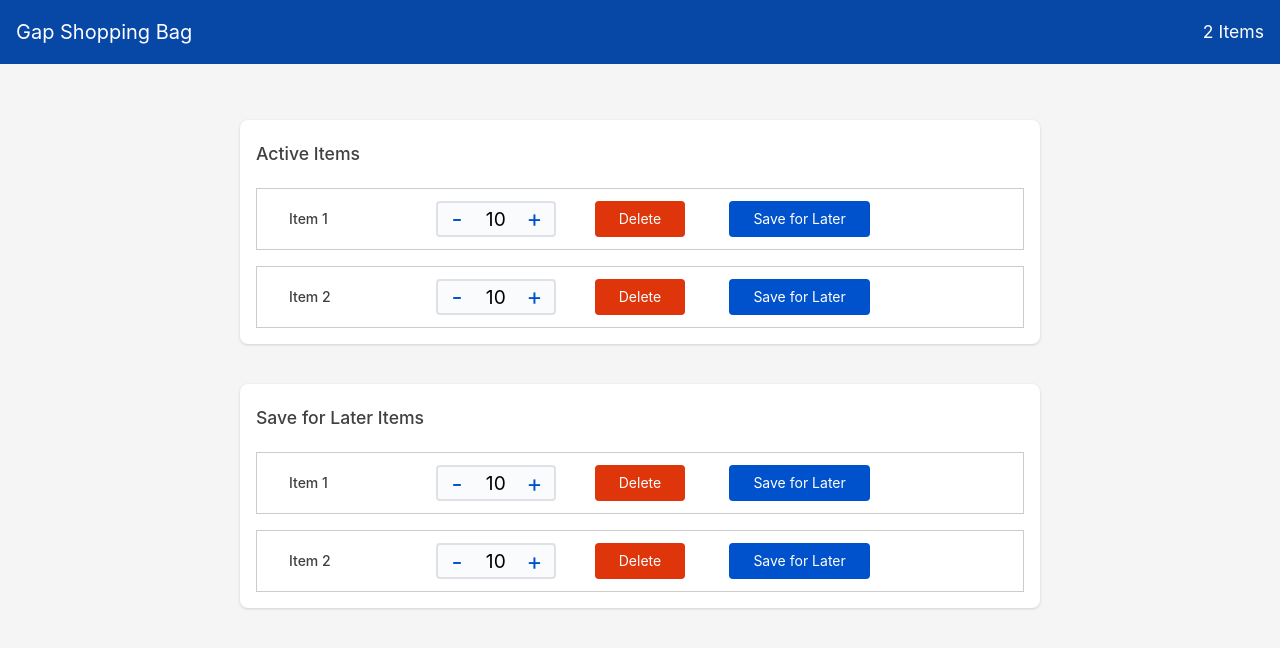
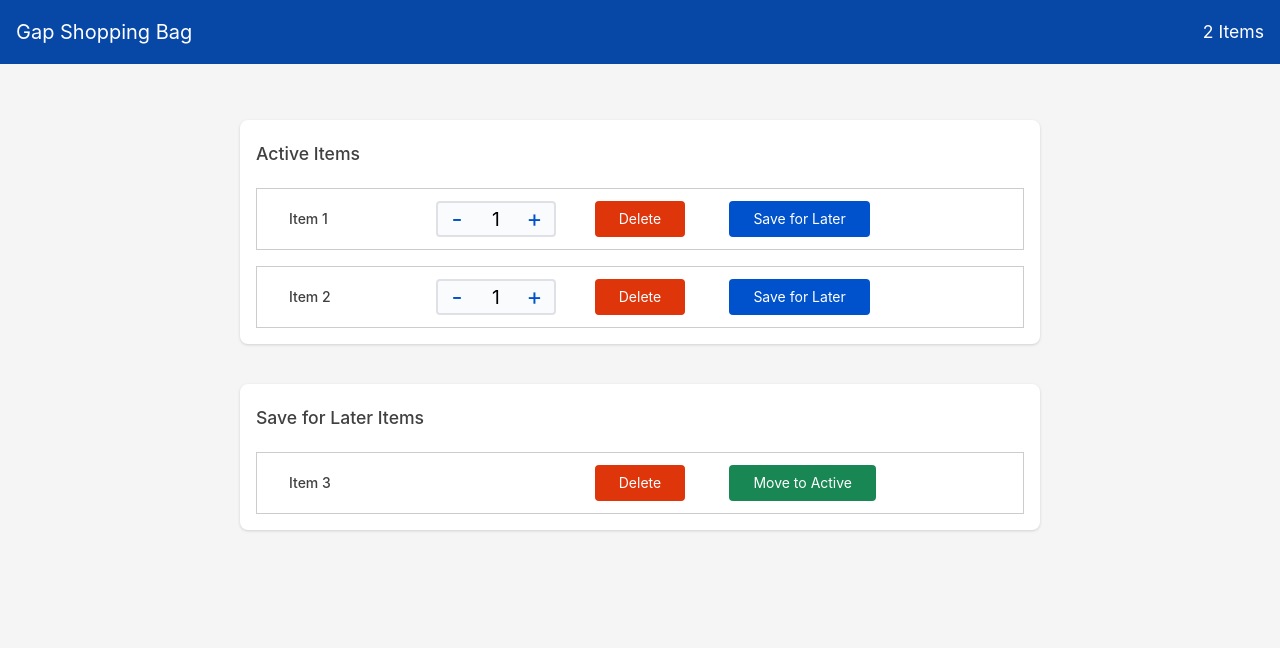
Before and after one commit to ShivaSaiKanathala/gap-shopping, a React (Create React App) app: page / in a window 1280 px wide. Shown: the top 648 px of the page. Built offline with nearby package versions, Linux system fonts and the light colour scheme.

Commit message:
added click events to save for later, move to active and update count in header

```diff
--- a/src/App.tsx
+++ b/src/App.tsx
@@ -1,14 +1,56 @@
-import React from "react";
+import React, { useState } from "react";
+import data from "./data/items";
 import { Header, List } from "./components";
 import { AppContainer } from "./app-components";
 
 function App() {
+  const [activeItems, setActiveItems] = useState(data.activeItems);
+  const [inactiveItems, setInactiveItems] = useState(data.inactiveItems);
+
+  function onQuantityChange(item: any, quantity: number) {
+    //need to update quantity
+  }
+
+  function onChangeStatus(item: any, status: string) {
+    if (status === "active") {
+      const index = activeItems.indexOf(item);
+      if (index > -1) {
+        activeItems.splice(index, 1);
+        setActiveItems([...activeItems]);
+        setInactiveItems([...inactiveItems, item]);
+      }
+    } else if (status === "inactive") {
+      const index = inactiveItems.indexOf(item);
+      if (index > -1) {
+        inactiveItems.splice(index, 1);
+        setInactiveItems([...inactiveItems]);
+        setActiveItems([...activeItems, item]);
+      }
+    }
+  }
+
+  function onDelete(item: any, status: string) {}
+
   return (
     <div>
-      <Header />
+      <Header itemCount={activeItems.length} />
       <AppContainer>
-        <List title="Active Items" />
-        <List title="Save for Later Items" />
+        <List
+          type="active"
+          title="Active Items"
+          list={activeItems}
+          onQuantityChange={onQuantityChange}
+          onChangeStatus={(item) => onChangeStatus(item, "active")}
+          onDelete={(item) => onDelete(item, "active")}
+        />
+        <List
+          type="inactive"
+          title="Save for Later Items"
+          list={inactiveItems}
+          onQuantityChange={onQuantityChange}
+          onChangeStatus={(item) => onChangeStatus(item, "inactive")}
+          onDelete={(item) => onDelete(item, "inactive")}
+        />
       </AppContainer>
     </div>
   );
--- a/src/components/button/button.tsx
+++ b/src/components/button/button.tsx
@@ -4,8 +4,13 @@
 type Props = {
   variant: "primary" | "success" | "danger";
   children: any;
+  onClick: (e: any) => void;
 };
 
-export default function Button({ variant, children }: Props) {
-  return <ButtonContainer variant={variant}>{children}</ButtonContainer>;
+export default function Button({ variant, onClick, children }: Props) {
+  return (
+    <ButtonContainer variant={variant} onClick={onClick}>
+      {children}
+    </ButtonContainer>
+  );
 }
--- a/src/components/header/header.tsx
+++ b/src/components/header/header.tsx
@@ -1,11 +1,17 @@
 import React from "react";
 import { HeaderContainer, Title, Summary } from "./header-components";
 
-export default function Header() {
+type Props = {
+  itemCount: number;
+};
+
+export default function Header({ itemCount }: Props) {
   return (
     <HeaderContainer>
       <Title>Gap Shopping Bag</Title>
-      <Summary>2 Items</Summary>
+      <Summary>
+        {itemCount + " " + (itemCount === 1 ? "Item" : "Items")}
+      </Summary>
     </HeaderContainer>
   );
 }
--- a/src/components/list-item/list-item.tsx
+++ b/src/components/list-item/list-item.tsx
@@ -7,23 +7,48 @@
 } from "./list-item-components";
 
 type Props = {
+  type: "active" | "inactive";
   name: string;
+  quantity: number;
+  onQuantityChange: (e: any) => void;
+  onChangeStatus: (e: any) => void;
+  onDelete: (e: any) => void;
 };
 
-export default function List({ name }: Props) {
+export default function List({
+  type,
+  name,
+  quantity,
+  onQuantityChange,
+  onChangeStatus,
+  onDelete,
+}: Props) {
   return (
     <ListItemContainer>
       <ListItemRow>
         <ItemName>{name}</ItemName>
       </ListItemRow>
       <ListItemRow>
-        <QuantityInput value={10} />
+        {type === "active" && (
+          <QuantityInput value={quantity} onChange={onQuantityChange} />
+        )}
       </ListItemRow>
       <ListItemRow>
-        <Button variant="danger">Delete</Button>
+        <Button variant="danger" onClick={onDelete}>
+          Delete
+        </Button>
       </ListItemRow>
       <ListItemRow>
-        <Button variant="primary">Save for Later</Button>
+        {type === "active" && (
+          <Button variant="primary" onClick={onChangeStatus}>
+            Save for Later
+          </Button>
+        )}
+        {type === "inactive" && (
+          <Button variant="success" onClick={onChangeStatus}>
+            Move to Active
+          </Button>
+        )}
       </ListItemRow>
     </ListItemContainer>
   );
--- a/src/components/list/list-components.tsx
+++ b/src/components/list/list-components.tsx
@@ -18,3 +18,9 @@
   font-size: 1.1rem;
   font-weight: 500;
 `;
+
+export const EmptyListItem = styled.div`
+  text-align: center;
+  color: #a0a0a0;
+  font-size: 1.1rem;
+`;
--- a/src/components/list/list.tsx
+++ b/src/components/list/list.tsx
@@ -1,18 +1,48 @@
 import React from "react";
 import { ListItem } from "../../components";
-import { ListAndTitleContainer, ListContainer, Title } from "./list-components";
+import {
+  ListAndTitleContainer,
+  ListContainer,
+  Title,
+  EmptyListItem,
+} from "./list-components";
 
 type Props = {
+  type: "active" | "inactive";
   title: string;
+  list: any[];
+  onQuantityChange: (e: any, quantity: number) => void;
+  onChangeStatus: (e: any) => void;
+  onDelete: (e: any) => void;
 };
 
-export default function List({ title }: Props) {
+export default function List({
+  type,
+  title,
+  list,
+  onQuantityChange,
+  onChangeStatus,
+  onDelete,
+}: Props) {
+  console.log(list);
   return (
     <ListAndTitleContainer>
       <Title>{title}</Title>
       <ListContainer>
-        <ListItem name="Item 1" />
-        <ListItem name="Item 2" />
+        {list.length === 0 && <EmptyListItem>No Items Found</EmptyListItem>}
+        {list.map((item) => {
+          return (
+            <ListItem
+              key={item.id}
+              type={type}
+              name={item.name}
+              quantity={item.quantity}
+              onQuantityChange={(quantity) => onQuantityChange(item, quantity)}
+              onChangeStatus={() => onChangeStatus(item)}
+              onDelete={() => onDelete(item)}
+            />
+          );
+        })}
       </ListContainer>
     </ListAndTitleContainer>
   );
--- a/src/components/quantity-input/quantity-input.tsx
+++ b/src/components/quantity-input/quantity-input.tsx
@@ -3,27 +3,30 @@
 
 type Props = {
   value: number;
+  onChange: (e: any) => void;
 };
 
-export default function QuantityInput({ value }: Props) {
+export default function QuantityInput({ value, onChange }: Props) {
   const [quantity, setQuantity] = useState(value);
 
   function increment() {
     if (quantity < 100) {
       setQuantity(quantity + 1);
+      onChange(quantity);
     }
   }
 
   function decrement() {
     if (quantity > 1) {
       setQuantity(quantity - 1);
+      onChange(quantity);
     }
   }
 
   return (
     <InputContainer>
       <Button onClick={decrement}>-</Button>
-      <Input type="number" min="1" value={quantity} />
+      <Input type="number" min="1" value={quantity} readOnly />
       <Button onClick={increment}>+</Button>
     </InputContainer>
   );
--- /dev/null
+++ b/src/data/items.ts
@@ -0,0 +1,21 @@
+export default {
+  activeItems: [
+    {
+      id: 1,
+      name: "Item 1",
+      quantity: 1,
+    },
+    {
+      id: 2,
+      name: "Item 2",
+      quantity: 1,
+    },
+  ],
+  inactiveItems: [
+    {
+      id: 3,
+      name: "Item 3",
+      quantity: 1,
+    },
+  ],
+};
```
